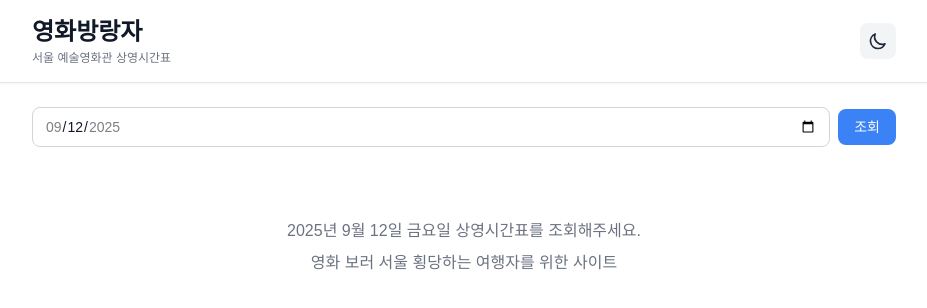
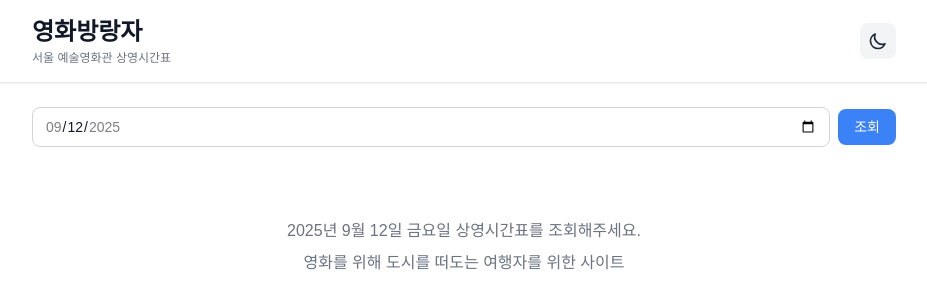
Before and after one commit to Inside-eun/movie_mania, a Next.js app: page / in a window 1280 px wide. Shown: the top 308 px of the page, without its empty margins (176-1103 px from the left). Built offline with nearby package versions, Linux system fonts and the light colour scheme.

Commit message:
fix : text 수정

```diff
--- a/src/app/page.tsx
+++ b/src/app/page.tsx
@@ -497,7 +497,7 @@ export default function Home() {
             <br className="sm:hidden" /> 상영시간표를 조회해주세요.
           </div>
             <div>
-              영화 보러 서울 횡당하는 여행자를 위한 사이트
+              영화를 위해 도시를 떠도는 여행자를 위한 사이트
           </div>
 
         </div>
```
Also changed, not shown: public/manifest.json.
